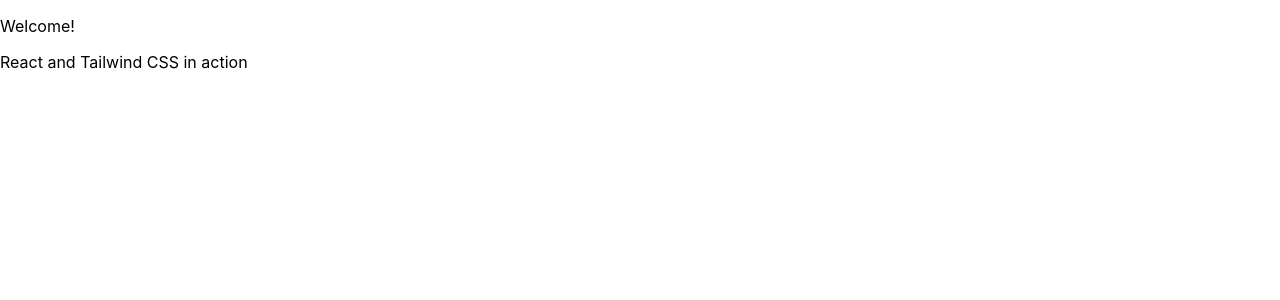
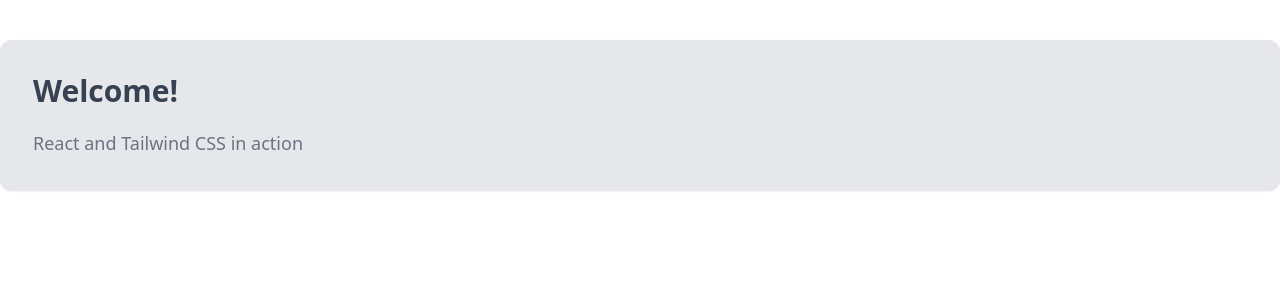
Before and after one commit to DukeOfWellington1815/tailwind-website, a React (Create React App) app: page / in a window 1280 px wide. Shown: the top 300 px of the page. Built offline with nearby package versions, Linux system fonts and the light colour scheme.

Commit message:
tailwind running
tailwind up and running

```diff
--- a/postcss.config.js
+++ b/postcss.config.js
@@ -1,9 +1,6 @@
 module.exports = {
-   content: [
-     "./src/**/*.{js,jsx,ts,tsx}",
-   ],
-   theme: {
-     extend: {},
-   },
-   plugins: [],
- }
+  plugins: {
+    tailwindcss: {},
+    autoprefixer: {},
+  },
+}
--- a/src/index.css
+++ b/src/index.css
@@ -1,4 +1,8 @@
-body {
+@tailwind base;
+@tailwind components;
+@tailwind utilities;
+
+/* body {
   margin: 0;
   font-family: -apple-system, BlinkMacSystemFont, 'Segoe UI', 'Roboto', 'Oxygen',
     'Ubuntu', 'Cantarell', 'Fira Sans', 'Droid Sans', 'Helvetica Neue',
@@ -10,4 +14,4 @@
 code {
   font-family: source-code-pro, Menlo, Monaco, Consolas, 'Courier New',
     monospace;
-}
+} */
--- a/tailwind.config.js
+++ b/tailwind.config.js
@@ -1,6 +1,8 @@
 /** @type {import('tailwindcss').Config} */
 module.exports = {
-  content: [],
+  content: [
+    "./src/**/*.{js,jsx,ts,tsx}",
+  ],
   theme: {
     extend: {},
   },
```
